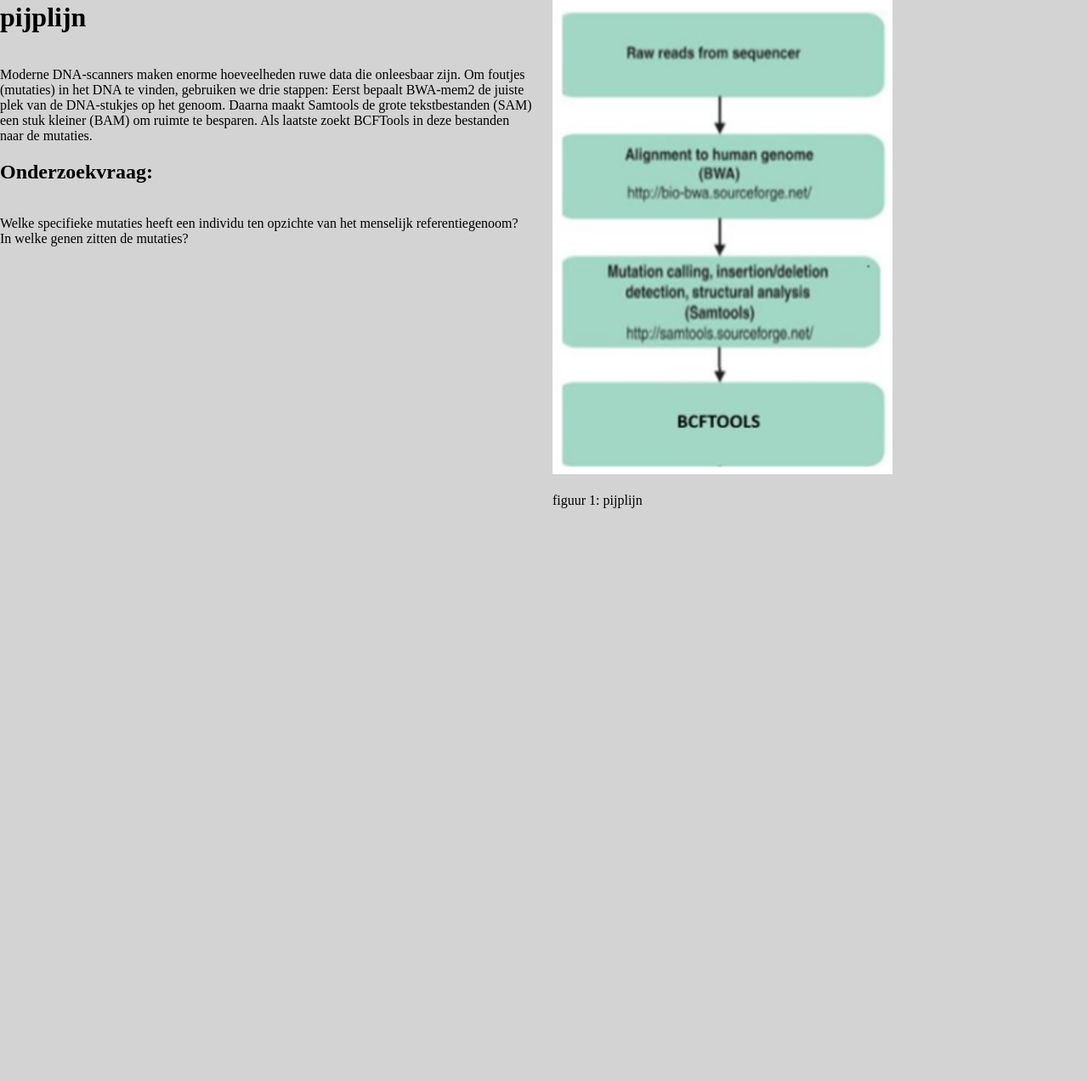
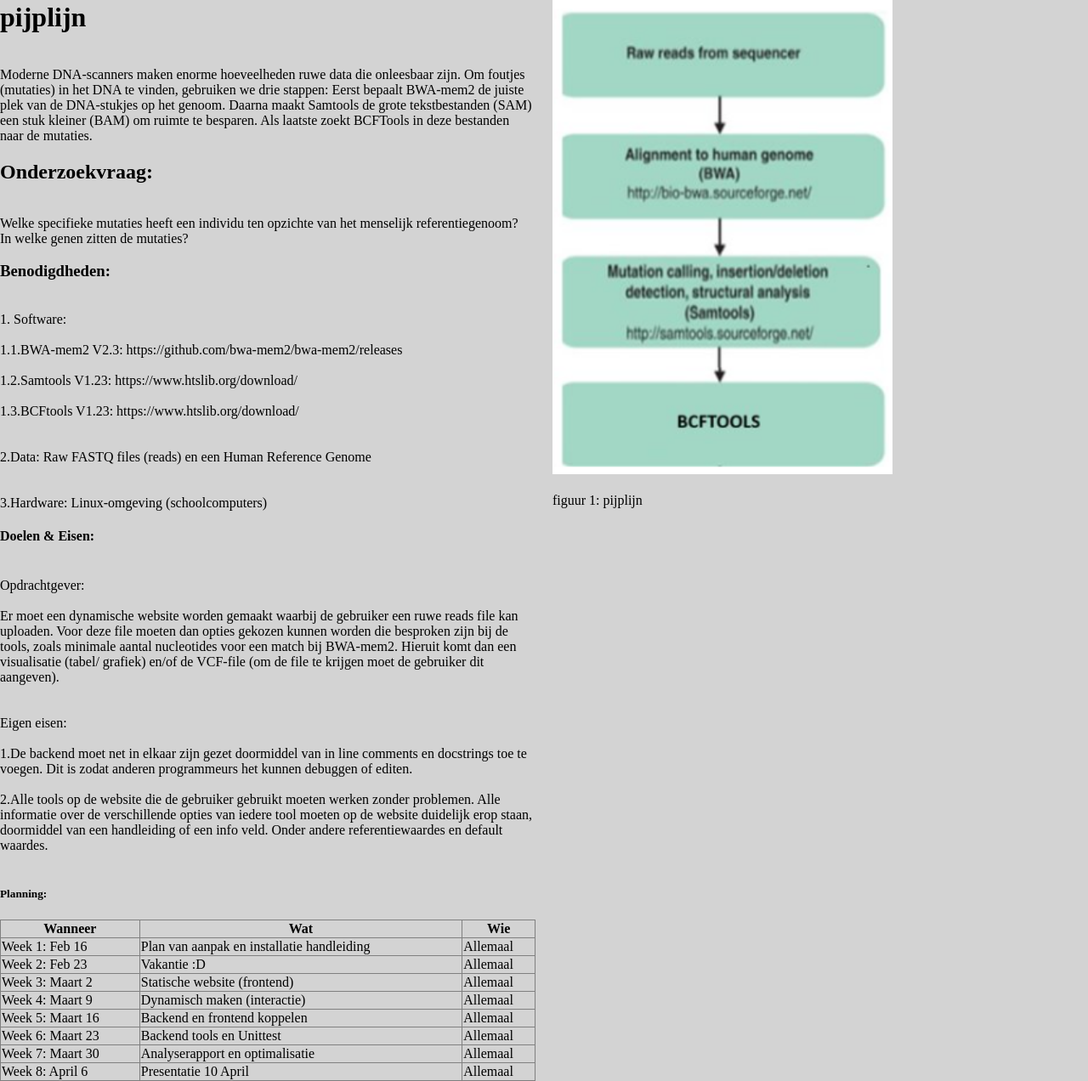
Before and after one commit to mokalashhanze/installatie-handleiding-tool, a Flask app: page / in a window 1280 px wide. Shown: the part 133-1405 px from the top of the page at 85% size. Before the commit the page ends 731 px from the top, so only its background shows below. Run offline with Flask 3, Linux system fonts and the light colour scheme.

Commit message:
Update index.html

```diff
--- a/website/templates/index.html
+++ b/website/templates/index.html
@@ -40,6 +40,85 @@
     <br>
     In welke genen zitten de mutaties?
     <br>
+    <h3>
+        Benodigdheden:
+    </h3>
+    <br> 1. Software: <br>
+    <br>1.1.BWA-mem2 V2.3: https://github.com/bwa-mem2/bwa-mem2/releases <br>
+    <br>1.2.Samtools V1.23: https://www.htslib.org/download/ <br>
+    <br>1.3.BCFtools V1.23: https://www.htslib.org/download/ <br><br>
+
+    <br>2.Data: Raw FASTQ files (reads) en een Human Reference Genome <br><br>
+    <br>3.Hardware: Linux-omgeving (schoolcomputers)<br>
+    <h4>
+    Doelen & Eisen:
+    </h4>
+    <br>Opdrachtgever:<br><br>
+    Er moet een dynamische website worden gemaakt waarbij de gebruiker een ruwe reads file kan uploaden.
+    Voor deze file moeten dan opties gekozen kunnen worden die besproken zijn bij de tools,
+    zoals minimale aantal nucleotides voor een match bij BWA-mem2. Hieruit komt
+    dan een visualisatie (tabel/ grafiek) en/of de VCF-file (om de file te krijgen moet de gebruiker dit aangeven).
+    <br><br>
+    <br>Eigen eisen:<br><br>
+    1.De backend moet net in elkaar zijn gezet doormiddel van in line comments en docstrings toe te voegen.
+    Dit is zodat anderen programmeurs het kunnen debuggen of editen.
+    <br><br>
+    2.Alle tools op de website die de gebruiker gebruikt moeten werken zonder problemen.
+    Alle informatie over de verschillende opties van iedere tool moeten op de website duidelijk erop staan,
+    doormiddel van een handleiding of een info veld. Onder andere referentiewaardes en default waardes.
+    <br><br>
+    <h5>
+    Planning:
+    </h5>
+<table border="1" style="border-collapse: collapse; width: 100%;">
+  <tr>
+    <th>Wanneer</th>
+    <th>Wat</th>
+    <th>Wie</th>
+  </tr>
+  <tr>
+    <td>Week 1: Feb 16</td>
+    <td>Plan van aanpak en installatie handleiding</td>
+    <td>Allemaal</td>
+  </tr>
+  <tr>
+    <td>Week 2: Feb 23</td>
+    <td>Vakantie :D</td>
+    <td>Allemaal</td>
+  </tr>
+  <tr>
+    <td>Week 3: Maart 2</td>
+    <td>Statische website (frontend)</td>
+    <td>Allemaal</td>
+  </tr>
+  <tr>
+    <td>Week 4: Maart 9</td>
+    <td>Dynamisch maken (interactie)</td>
+    <td>Allemaal</td>
+  </tr>
+  <tr>
+    <td>Week 5: Maart 16</td>
+    <td>Backend en frontend koppelen</td>
+    <td>Allemaal</td>
+  </tr>
+  <tr>
+    <td>Week 6: Maart 23</td>
+    <td>Backend tools en Unittest</td>
+    <td>Allemaal</td>
+  </tr>
+  <tr>
+    <td>Week 7: Maart 30</td>
+    <td>Analyserapport en optimalisatie</td>
+    <td>Allemaal</td>
+  </tr>
+  <tr>
+    <td>Week 8: April 6</td>
+    <td>Presentatie 10 April</td>
+    <td>Allemaal</td>
+  </tr>
+</table>
+
+
         </div>
         <div style="flex: 1;">
             <br>
```
